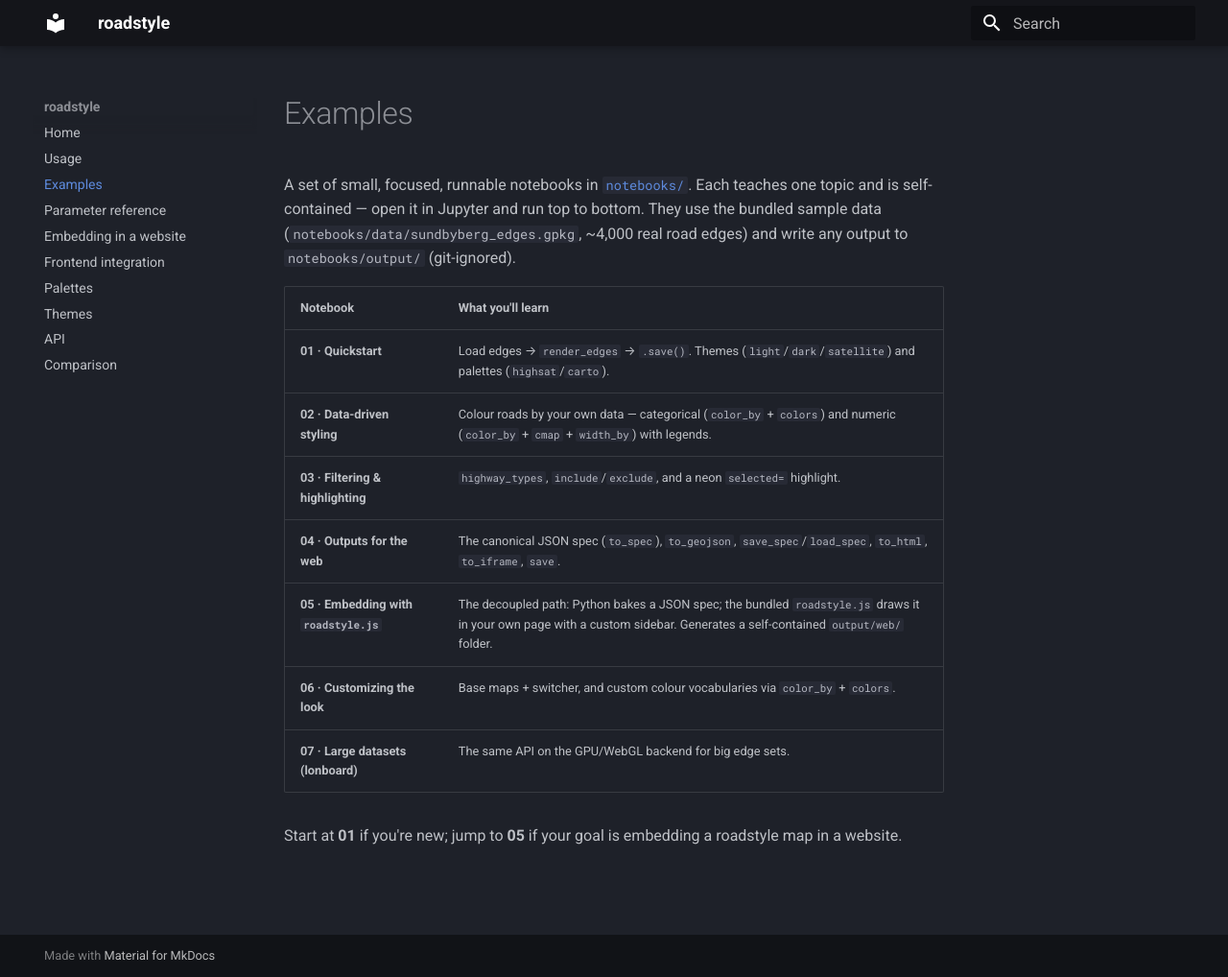
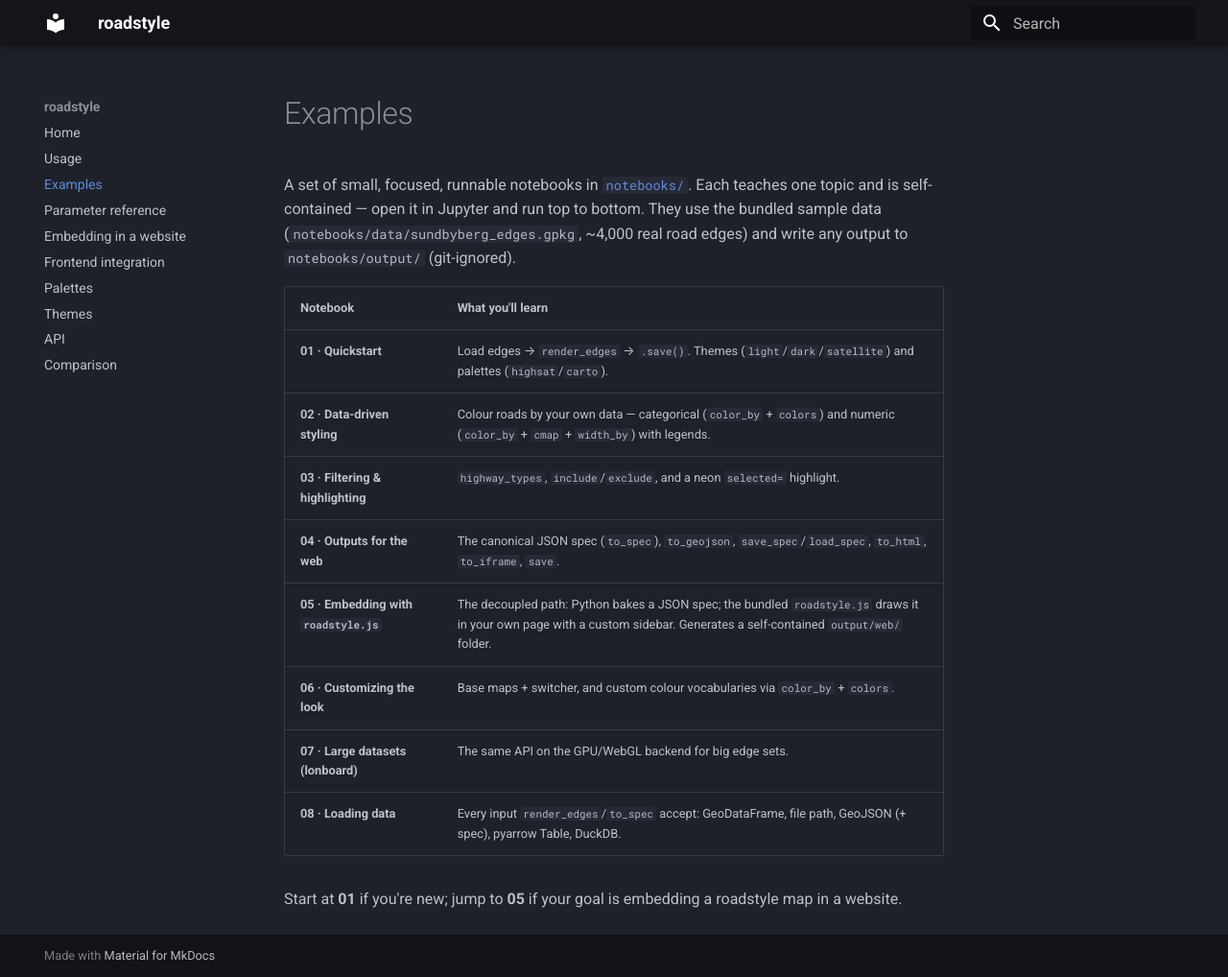
Before and after one commit to Khoshkhah/roadstyle, an MkDocs documentation site: the page built from docs/examples.md, in a window 1280 px wide and 1018 px high. Shown: the whole window at 96% size. Built offline with MkDocs 1.6.1 and Material for MkDocs 9.7.7, drawn with Linux system fonts in a browser that asks for light colours.

Commit message:
docs(notebooks): add notebook 08 — loading data from every input
A teaching notebook for the wider-inputs work: load the same road edges from a GeoDataFrame, a file
path, GeoJSON (FeatureCollection + a roadstyle spec), a pyarrow Table, and DuckDB. Output-free;
runnable cells self-tested. Listed on the docs Examples page.

Co-Authored-By: Claude Opus 4.8 (1M context) <noreply@anthropic.com>

```diff
--- a/docs/examples.md
+++ b/docs/examples.md
@@ -14,5 +14,6 @@ output to `notebooks/output/` (git-ignored).
 | **05 · Embedding with `roadstyle.js`** | The decoupled path: Python bakes a JSON spec; the bundled `roadstyle.js` draws it in your own page with a custom sidebar. Generates a self-contained `output/web/` folder. |
 | **06 · Customizing the look** | Base maps + switcher, and custom colour vocabularies via `color_by` + `colors`. |
 | **07 · Large datasets (lonboard)** | The same API on the GPU/WebGL backend for big edge sets. |
+| **08 · Loading data** | Every input `render_edges`/`to_spec` accept: GeoDataFrame, file path, GeoJSON (+ spec), pyarrow Table, DuckDB. |
 
 Start at **01** if you're new; jump to **05** if your goal is embedding a roadstyle map in a website.
```
Also changed, not shown: 1 other file.
